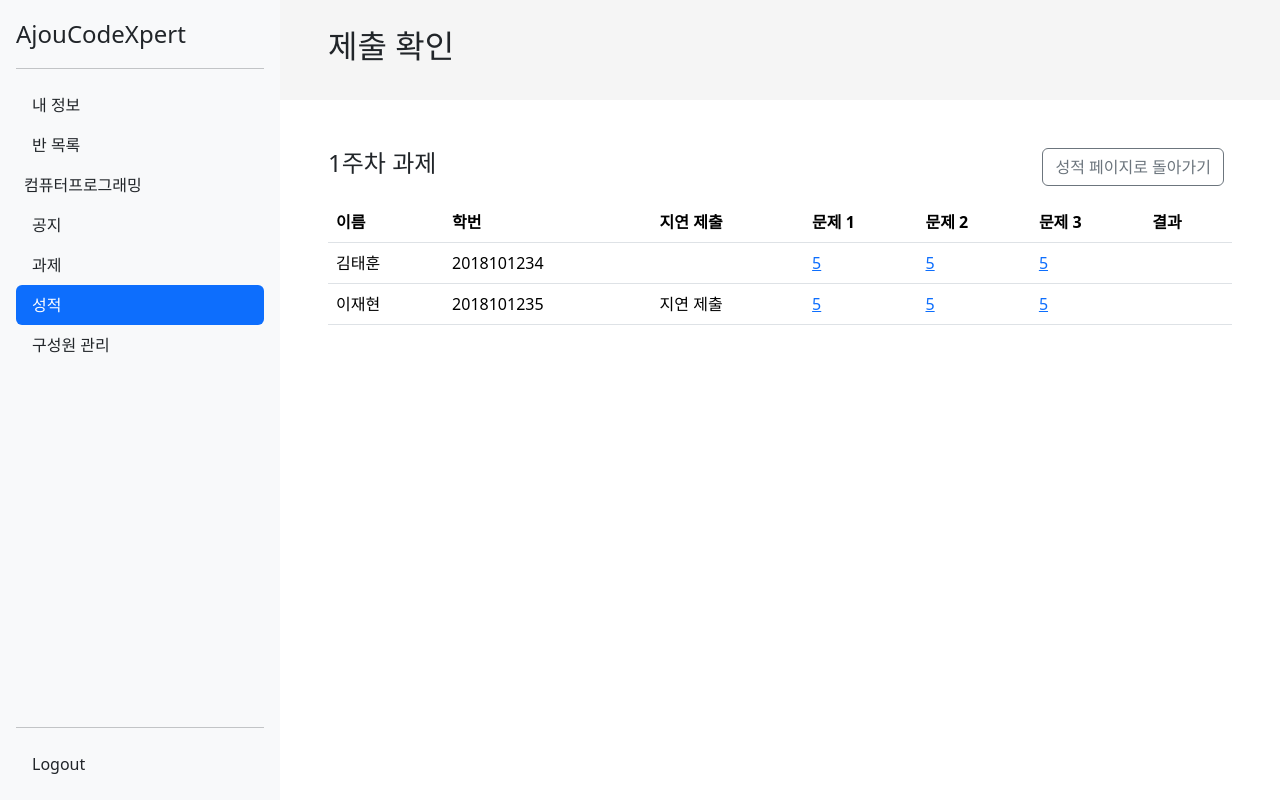
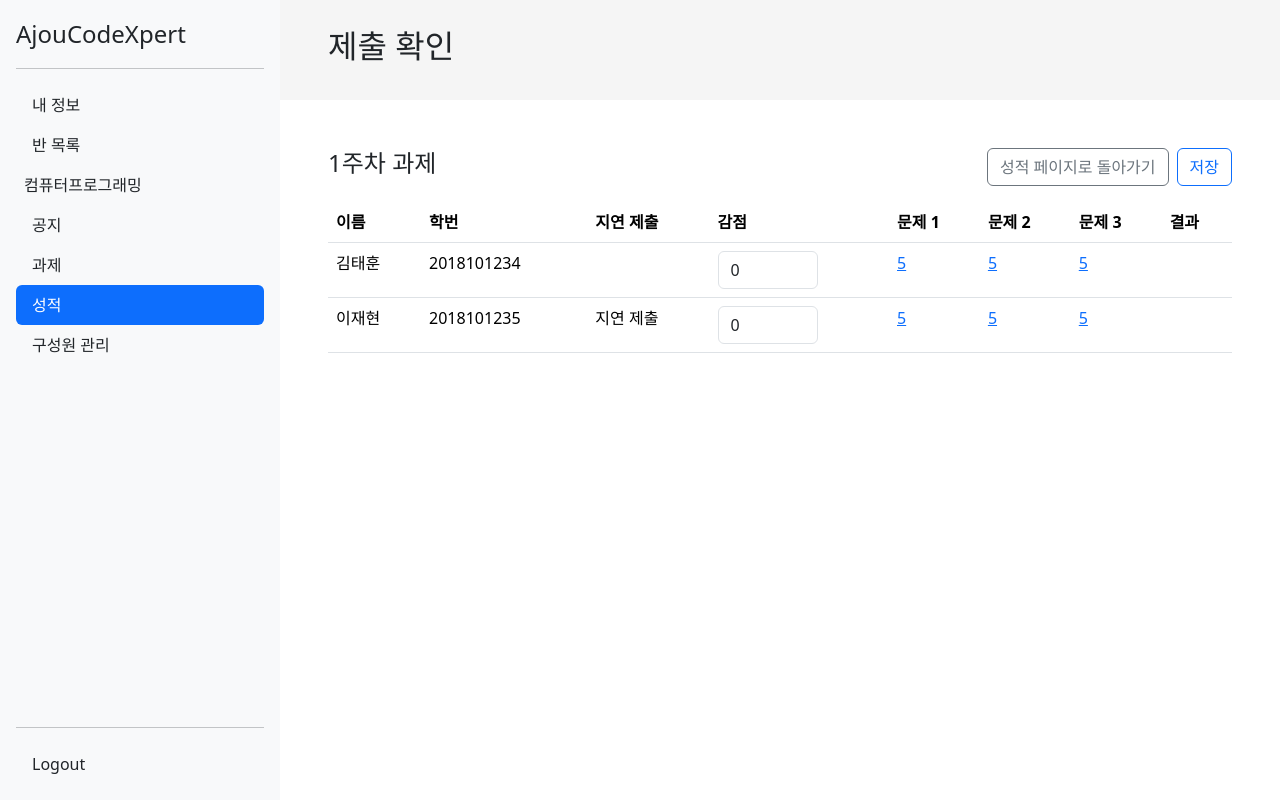
Before and after one commit to 2023-Fall-SE-CodeMates/AjouCodeXpert_Web, a React (Create React App) app: page /classes/1/scores/1 in a window 1280 px wide. Built offline with nearby package versions, Linux system fonts and the light colour scheme.

Commit message:
제출 확인 페이지(TA) 지연제출 감점할 점수 입력할 칸 추가 기존 학생 점수 테이블 컴포넌트를 form 디렉토리로 이동

```diff
--- /dev/null
+++ b/src/components/form/StudentScoreTableForm.jsx
@@ -0,0 +1,115 @@
+// 학생 점수 테이블 폼
+// 제출 확인 페이지(TA)
+import React from "react";
+import PropTypes from "prop-types";
+import style from "styles/components/form/StudentScoreTableForm.module.css";
+import cn from "classnames";
+import { Formik, Form, Field, FieldArray } from "formik";
+import { useParams, Link } from "react-router-dom";
+
+StudentScoreTableForm.propTypes = {
+  rows: PropTypes.arrayOf(PropTypes.object).isRequired,
+  numberOfProblems: PropTypes.number.isRequired,
+};
+
+// TODO: 제출 결과 처리 폼 추가
+// name, studentCode, delayed, deductedPoints, problemScores, totalScore, id(key)
+function StudentScoreTableForm({ rows, numberOfProblems }) {
+  const { classId, assignmentId } = useParams();
+  return (
+    <Formik
+      initialValues={{
+        deductedPoints: rows.map((row) => ({
+          id: row.id,
+          points: row.deductedPoints ? row.deductedPoints : 0,
+        })),
+      }}
+      enableReinitialize={true}
+      onSubmit={(data) => {
+        console.log(data);
+      }}
+    >
+      {(props) => (
+        <Form>
+          <FieldArray name="deductedPoints">
+            <div>
+              <div className="mt-5 mb-3">
+                <div className="d-flex flex-row justify-content-between align-items-center">
+                  <h4>1주차 과제</h4>
+                  <div className="flex-fill"></div>
+                  <Link
+                    to={`/classes/${classId}/scores`}
+                    className="btn btn-outline-secondary me-2"
+                  >
+                    성적 페이지로 돌아가기
+                  </Link>
+                  <button type="submit" className="btn btn-outline-primary">
+                    저장
+                  </button>
+                </div>
+              </div>
+              <div
+                className={cn(
+                  "overflow-x-scroll overflow-y-scroll",
+                  style.tableBox
+                )}
+              >
+                <table className="table">
+                  <thead>
+                    <tr>
+                      <th>이름</th>
+                      <th>학번</th>
+                      <th>지연 제출</th>
+                      <th>감점</th>
+                      {Array.from(
+                        { length: numberOfProblems },
+                        (_, i) => i + 1
+                      ).map((i) => (
+                        <th key={i}>문제 {i}</th>
+                      ))}
+                      <th>결과</th>
+                    </tr>
+                  </thead>
+                  <tbody>
+                    {rows.map((row, index) => (
+                      <tr key={row.id}>
+                        <td>{row.name}</td>
+                        <td>{row.studentCode}</td>
+                        <td>{row.delayed && "지연 제출"}</td>
+                        <td>
+                          <Field
+                            type="number"
+                            className={cn(
+                              "form-control",
+                              style.deductedPointsField
+                            )}
+                            name={`deductedPoints[${index}].points`}
+                          />
+                        </td>
+                        {Array.from(
+                          { length: numberOfProblems },
+                          (_, i) => i + 1
+                        ).map((i) => (
+                          <td key={i}>
+                            <Link
+                              to={`/classes/${classId}/scores/${assignmentId}/${i}/${row.id}`}
+                            >
+                              {row.problemScores[i - 1]}
+                            </Link>
+                          </td>
+                        ))}
+                        <td></td>
+                      </tr>
+                    ))}
+                  </tbody>
+                </table>
+              </div>
+            </div>
+          </FieldArray>
+        </Form>
+      )}
+    </Formik>
+  );
+}
+
+export default StudentScoreTableForm;
--- a/src/components/table/StudentScoreTable.jsx
+++ /dev/null
@@ -1,56 +0,0 @@
-// 학생 점수 테이블
-// 제출 확인 페이지(TA)
-import React from "react";
-import PropTypes from "prop-types";
-import { useParams, Link } from "react-router-dom";
-
-StudentScoreTable.propTypes = {
-  rows: PropTypes.arrayOf(PropTypes.object).isRequired,
-  numberOfProblems: PropTypes.number.isRequired,
-};
-
-// TODO: 제출 결과 처리 폼 추가
-// name, studentCode, delayed, problemScores, totalScore, id(key)
-function StudentScoreTable({ rows, numberOfProblems }) {
-  const { classId, assignmentId } = useParams();
-  return (
-    <table className="table">
-      <thead>
-        <tr>
-          <th>이름</th>
-          <th>학번</th>
-          <th>지연 제출</th>
-          {Array.from({ length: numberOfProblems }, (_, i) => i + 1).map(
-            (i) => (
-              <th key={i}>문제 {i}</th>
-            )
-          )}
-          <th>결과</th>
-        </tr>
-      </thead>
-      <tbody>
-        {rows.map((row) => (
-          <tr key={row.id}>
-            <td>{row.name}</td>
-            <td>{row.studentCode}</td>
-            <td>{row.delayed && "지연 제출"}</td>
-            {Array.from({ length: numberOfProblems }, (_, i) => i + 1).map(
-              (i) => (
-                <td key={i}>
-                  <Link
-                    to={`/classes/${classId}/scores/${assignmentId}/${i}/${row.id}`}
-                  >
-                    {row.problemScores[i - 1]}
-                  </Link>
-                </td>
-              )
-            )}
-            <td></td>
-          </tr>
-        ))}
-      </tbody>
-    </table>
-  );
-}
-
-export default StudentScoreTable;
--- a/src/pages/ta/SubmissionCheckPage.jsx
+++ b/src/pages/ta/SubmissionCheckPage.jsx
@@ -1,11 +1,9 @@
 // 제출 확인 페이지
 import React from "react";
-import style from "styles/pages/ta/SubmissionCheckPage.module.css";
-import cn from "classnames";
 import Sidebar from "components/Sidebar";
 import Titlebar from "components/Titlebar";
-import { Link, useParams } from "react-router-dom";
-import StudentScoreTable from "components/table/StudentScoreTable";
+import { useParams } from "react-router-dom";
+import StudentScoreTableForm from "components/form/StudentScoreTableForm";
 
 function SubmissionCheckPage(props) {
   const { classId, assignmentId } = useParams();
@@ -34,26 +32,7 @@ function SubmissionCheckPage(props) {
       <div className="flex-fill d-flex flex-column">
         <Titlebar title="제출 확인" />
         <div className="container px-5">
-          {/* 구성원 목록 */}
-          <div className="mt-5 mb-3">
-            <div className="d-flex flex-row justify-content-between align-items-center">
-              <h4>1주차 과제</h4>
-              <Link
-                to={`/classes/${classId}/scores`}
-                className="btn btn-outline-secondary me-2"
-              >
-                성적 페이지로 돌아가기
-              </Link>
-            </div>
-          </div>
-          <div
-            className={cn(
-              "overflow-x-scroll overflow-y-scroll",
-              style.tableBox
-            )}
-          >
-            <StudentScoreTable rows={scores} numberOfProblems={3} />
-          </div>
+          <StudentScoreTableForm rows={scores} numberOfProblems={3} />
         </div>
       </div>
     </div>
--- /dev/null
+++ b/src/styles/components/form/StudentScoreTableForm.module.css
@@ -0,0 +1,7 @@
+.tableBox {
+    height: 300px;
+}
+
+.deductedPointsField {
+    width: 100px;
+}
--- a/src/styles/pages/ta/SubmissionCheckPage.module.css
+++ /dev/null
@@ -1,3 +0,0 @@
-.tableBox {
-    height: 300px;
-}
```
